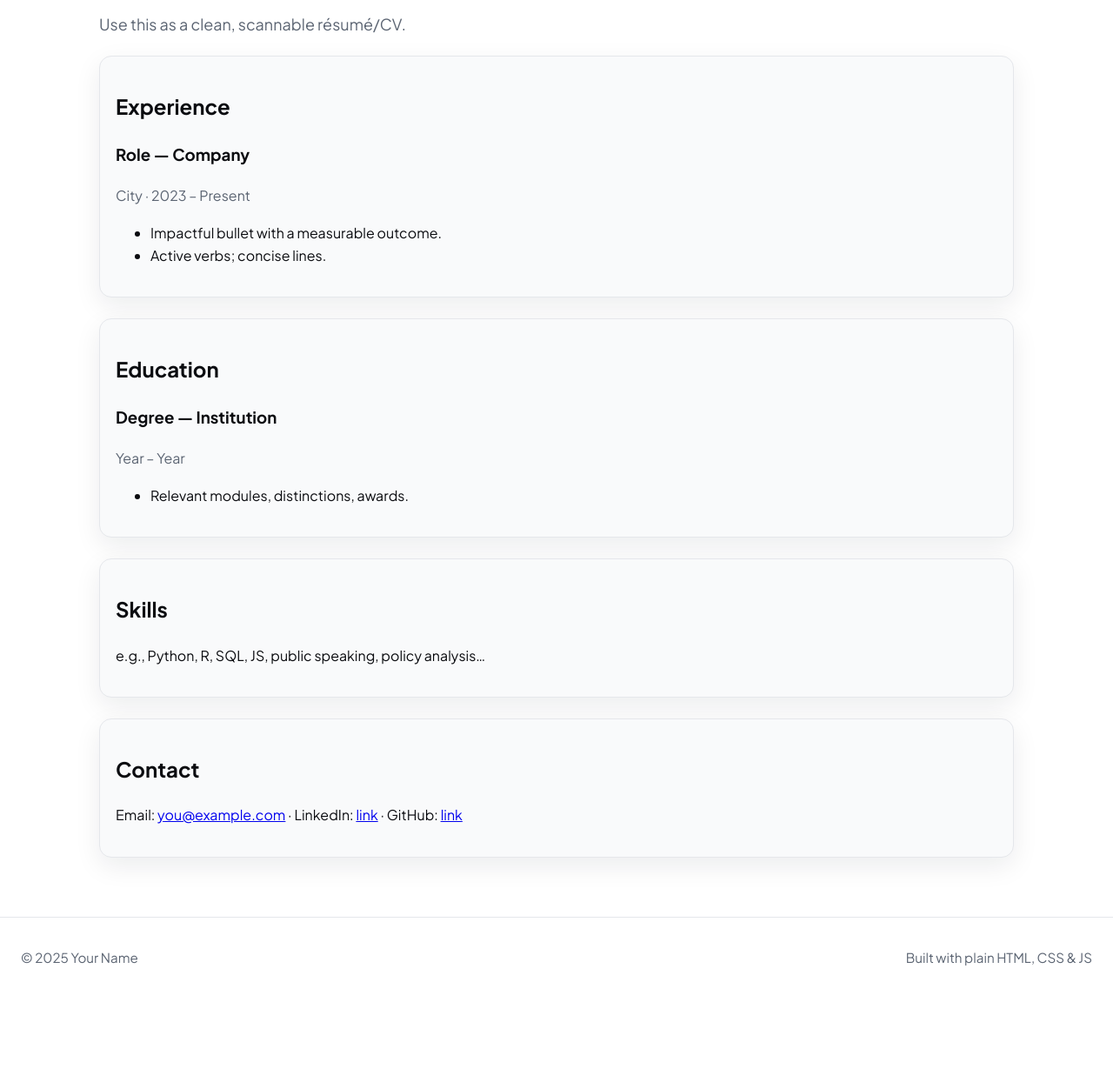
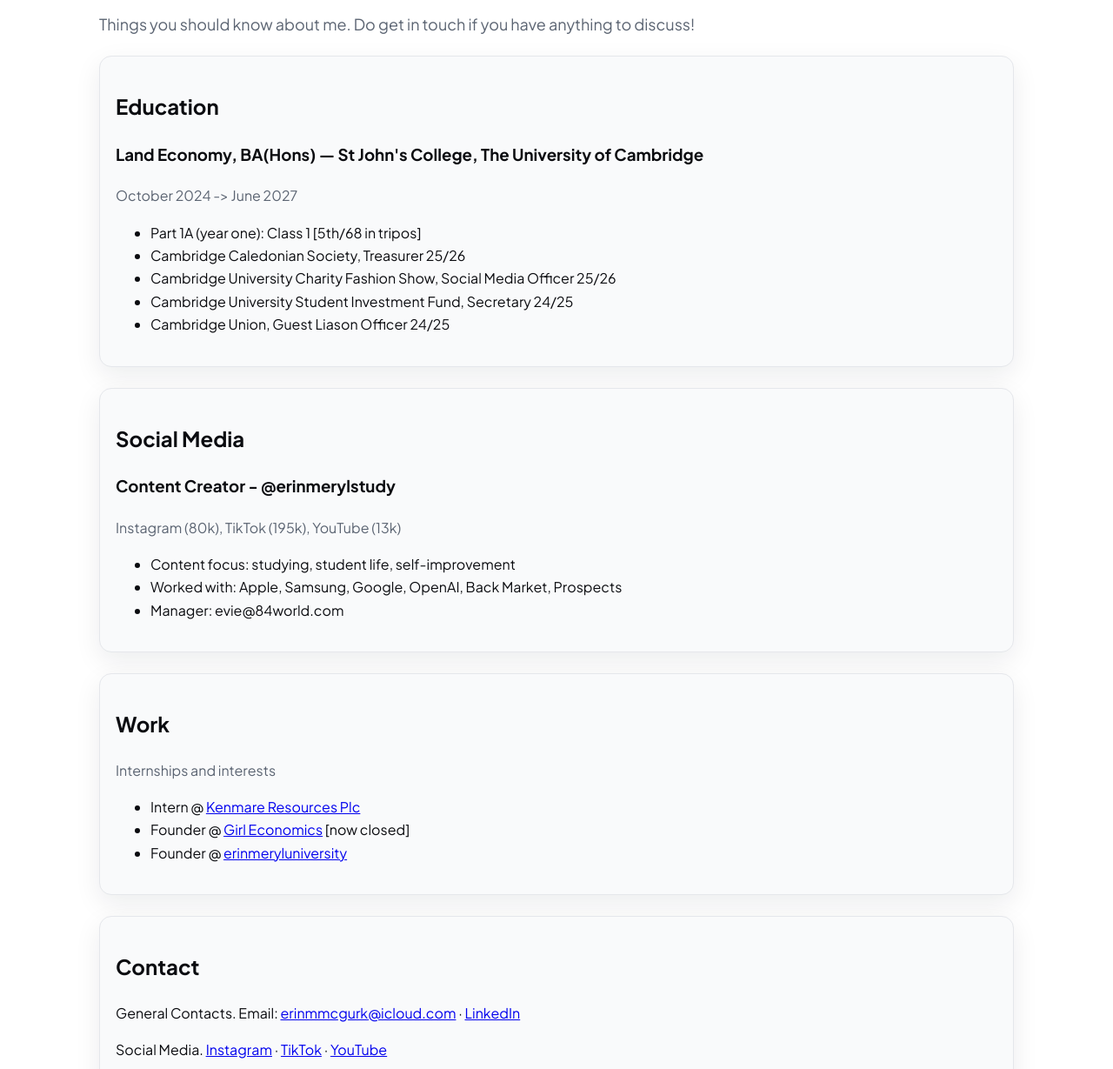
Before and after one commit to erxn-mcg/personalwebpage, a plain HTML site: page about.html in a window 1280 px wide. Shown: the part 185-1414 px from the top of the page at 87% size. Before the commit the page ends 1331 px from the top, so only its background shows below. Drawn offline with Linux system fonts and the light colour scheme.

Commit message:
Update about.html

```diff
--- a/about.html
+++ b/about.html
@@ -1,7 +1,7 @@
 <!doctype html>
 <html lang="en">
 <head>
-  <title>Your Name — About</title>
+  <title>Erin Meryl McGurk — About</title>
   <meta charset="utf-8" />
   <meta name="viewport" content="width=device-width, initial-scale=1" />
   <link rel="preconnect" href="https://fonts.googleapis.com">
@@ -14,7 +14,7 @@
 <body>
 
   <header class="site-header" role="banner">
-    <a class="brand" href="index.html">Your Name</a>
+    <a class="brand" href="index.html">Erin Meryl McGurk</a>
     <nav class="nav" aria-label="Primary">
       <a href="index.html" data-nav>Home</a>
       <a href="about.html" data-nav>About</a>
@@ -26,41 +26,52 @@
 
   <main class="container flow">
     <h1>About</h1>
-    <p class="lead">Use this as a clean, scannable résumé/CV.</p>
+    <p class="lead">Things you should know about me. Do get in touch if you have anything to discuss!</p>
     <section class="resume">
       <div class="resume__item">
-        <h2>Experience</h2>
+        <h2>Education</h2>
         <div>
-          <h3>Role — Company</h3>
-          <p class="muted">City · 2023 – Present</p>
+          <h3>Land Economy, BA(Hons) — St John's College, The University of Cambridge</h3>
+          <p class="muted">October 2024 -> June 2027</p>
           <ul>
-            <li>Impactful bullet with a measurable outcome.</li>
-            <li>Active verbs; concise lines.</li>
+            <li>Part 1A (year one): Class 1 [5th/68 in tripos]</li>
+            <li>Cambridge Caledonian Society, Treasurer 25/26</li>
+            <li>Cambridge University Charity Fashion Show, Social Media Officer 25/26</li>
+            <li>Cambridge University Student Investment Fund, Secretary 24/25</li>
+            <li>Cambridge Union, Guest Liason Officer 24/25</li>
           </ul>
         </div>
       </div>
       <div class="resume__item">
-        <h2>Education</h2>
-        <h3>Degree — Institution</h3>
-        <p class="muted">Year – Year</p>
+        <h2>Social Media</h2>
+        <h3>Content Creator - @erinmerylstudy</h3>
+        <p class="muted">Instagram (80k), TikTok (195k), YouTube (13k)</p>
         <ul>
-          <li>Relevant modules, distinctions, awards.</li>
+          <li>Content focus: studying, student life, self-improvement</li>
+          <li>Worked with: Apple, Samsung, Google, OpenAI, Back Market, Prospects</li>
+          <li>Manager: evie@84world.com</li>
         </ul>
       </div>
       <div class="resume__item">
-        <h2>Skills</h2>
-        <p>e.g., Python, R, SQL, JS, public speaking, policy analysis…</p>
+        <h2>Work</h2>
+        <p class="muted">Internships and interests</p>
+        <ul>
+          <li>Intern @ <a href="https://www.kenmareresources.com">Kenmare Resources Plc</a></li>
+          <li>Founder @ <a href="https://www.linkedin.com/company/girl-economics/">Girl Economics</a> [now closed]</li>
+          <li>Founder @ <a href="https://www.linkedin.com/company/erinmerylstudy">erinmeryluniversity</a></li>
+        </ul>
       </div>
       <div id="contact" class="resume__item">
         <h2>Contact</h2>
-        <p>Email: <a href="mailto:you@example.com">you@example.com</a> · LinkedIn: <a href="#">link</a> · GitHub: <a href="#">link</a></p>
+        <p>General Contacts. Email: <a href="mailto:erinmmcgurk@icloud.com">erinmmcgurk@icloud.com</a> · <a href="https://www.linkedin.com/in/erin-mcgurk/">LinkedIn</a> </p>
+        <p>Social Media. <a href="#">Instagram</a> · <a href="https://www.tiktok.com/@erinmerylstudy">TikTok</a> · <a href="https://www.youtube.com/@erinmerylstudy">YouTube</a></p>
       </div>
     </section>
   </main>
 
   <footer class="site-footer" role="contentinfo">
     <div class="footer-inner">
-      <p>© <span id="year"></span> Your Name</p>
+      <p>© <span id="year"></span> Erin Meryl McGurk</p>
       <p>Built with plain HTML, CSS & JS</p>
     </div>
   </footer>
```
